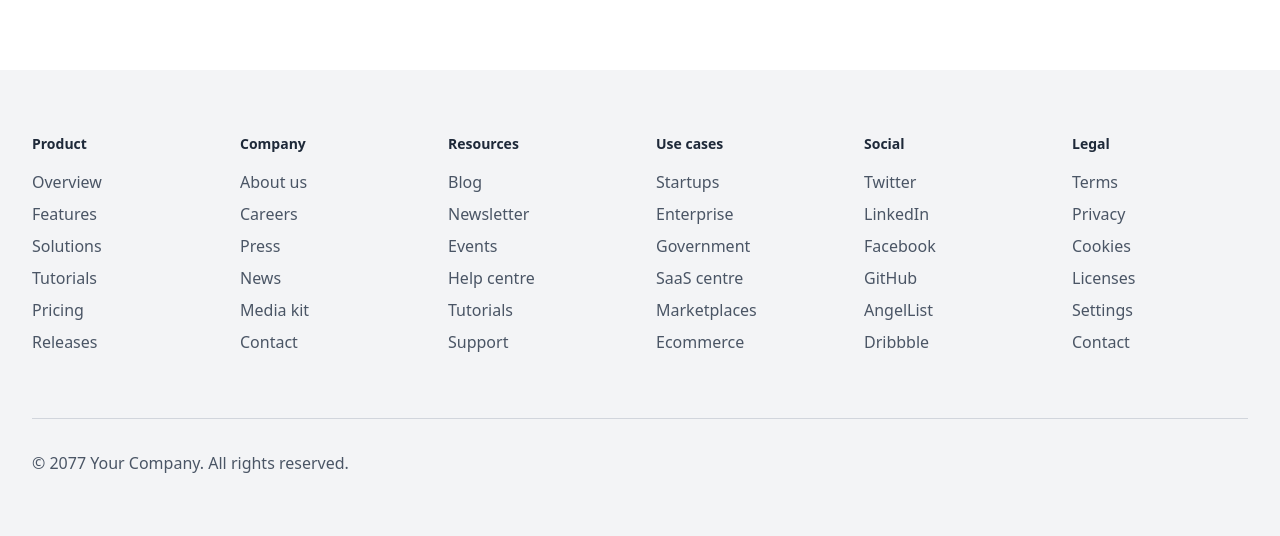
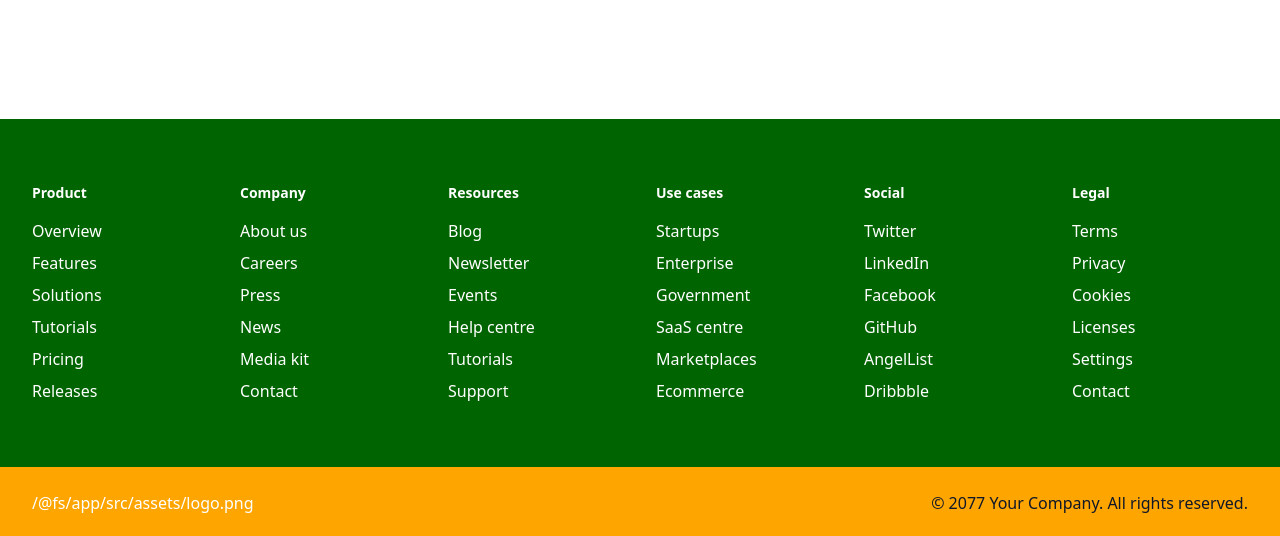
Before and after one commit to jianna4/e_commerce_frontend, a React (Vite) app in the folder app/: page /category/1 in a window 1280 px wide. Shown: the part 261-797 px from the top of the page. Built offline with nearby package versions, Linux system fonts and the light colour scheme; no server answers.

Commit message:
changes in footer

```diff
--- a/app/src/components/Footer.jsx
+++ b/app/src/components/Footer.jsx
@@ -1,7 +1,7 @@
 import React from "react";
 // You can optionally import badge images here
 // import NewBadge from "@/assets/new-badge.svg";
-
+import image from "../assets/logo.png";
 const footerNavList = [
   {
     label: "Product",
@@ -73,31 +73,23 @@ const footerNavList = [
 
 const Footer = () => {
   return (
-    <footer className="bg-gray-100 py-12 md:py-16">
+    <footer className="text-white">
+  {/* Top green section */}
+  <div className="bg-[#006400] py-12 md:py-16 text-white">
     <div className="mx-auto max-w-7xl px-4 md:px-8">
       <nav>
         <ul className="grid grid-cols-2 gap-8 md:grid-cols-3 lg:grid-cols-6">
           {footerNavList.map((category) => (
             <li key={category.label}>
-                <h4 className="text-sm font-semibold text-gray-800">
-                  {category.label}
-                </h4>
+              <h4 className="text-sm font-semibold">{category.label}</h4>
               <ul className="mt-4 flex flex-col gap-2">
                 {category.items.map((item) => (
                   <li key={item.label}>
                     <a
                       href={item.href}
-                        className="text-gray-600 hover:text-gray-900 transition"
+                      className="text-white hover:text-gray-300 transition"
                     >
                       {item.label}
-                        {/* Example for badge if you want */}
-                        {/* {item.badge && (
-                          <img
-                            src={item.badge}
-                            alt="New"
-                            className="inline-block h-4 w-auto ml-1"
-                          />
-                        )} */}
                     </a>
                   </li>
                 ))}
@@ -106,15 +98,18 @@ const Footer = () => {
           ))}
         </ul>
       </nav>
+    </div>
+  </div>
 
-        <div className="mt-12 flex flex-col justify-between gap-6 border-t border-gray-300 pt-8 md:mt-16 md:flex-row md:items-center">
-          {/* Optional logo or brand name */}
-          <p className="text-md text-gray-600">
+  {/* Bottom orange section */}
+  <div className="bg-[#FFA500] w-full py-6 flex flex-col md:flex-row items-center justify-between px-4 md:px-8">
+    {image}
+    <p className="text-gray-900 text-md mt-4 md:mt-0">
       © 2077 Your Company. All rights reserved.
     </p>
   </div>
-      </div>
 </footer>
+
   );
 };
 
```
Lines whose indentation alone changed are shown as unchanged.
